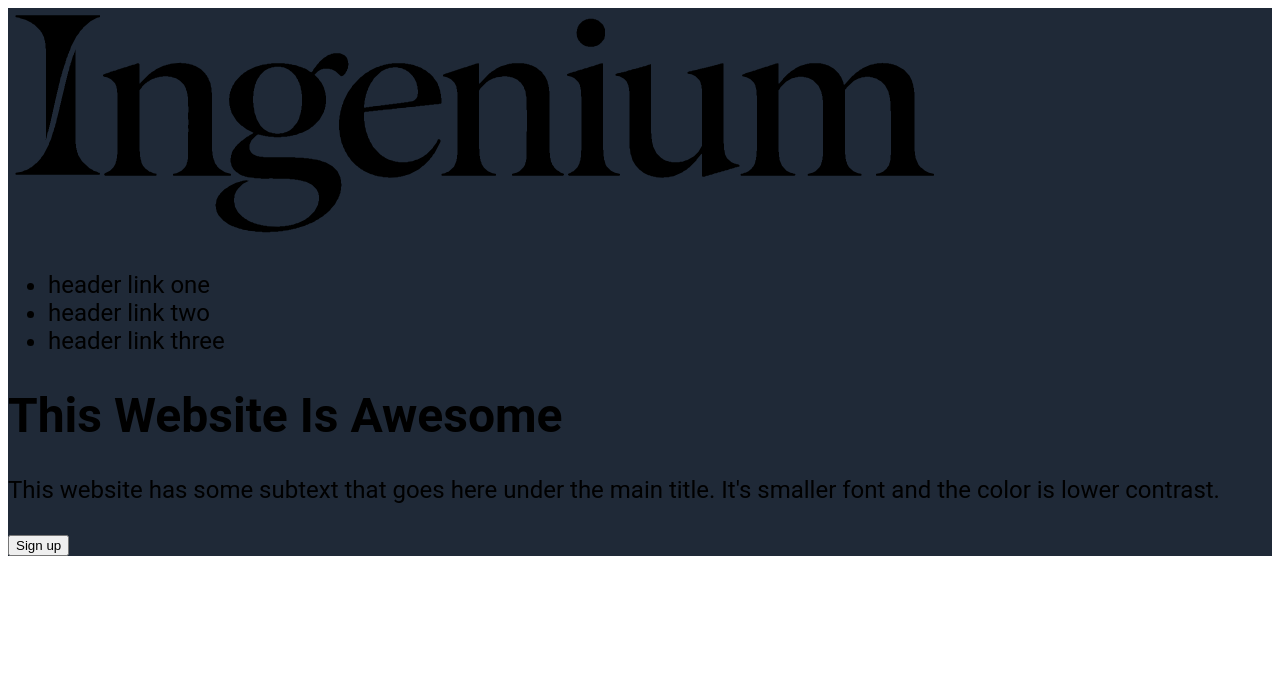
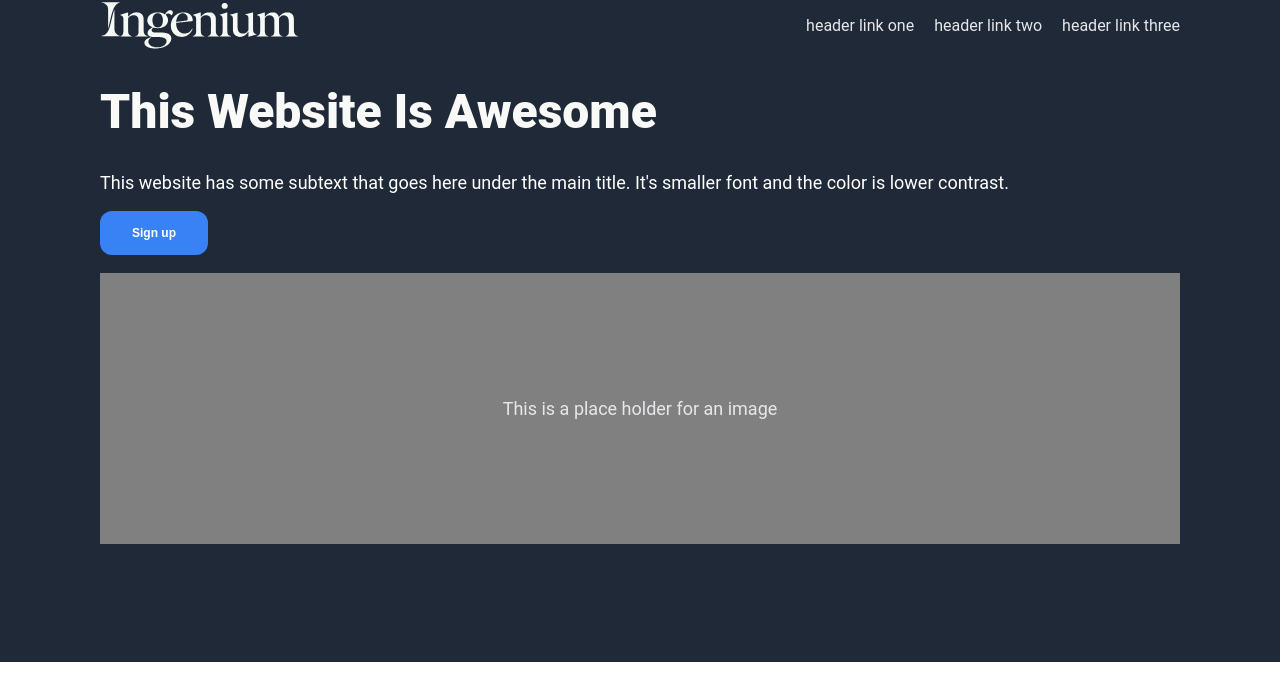
Before and after one commit to IngeniumEtNatura/landing-page, a plain HTML site: page index.html in a window 1280 px wide. Drawn offline with Linux system fonts and the light colour scheme.

Commit message:
MODIFY index.html and stylesheet.css for layout
Added styling to the stylesheet to get the layout
of the header looking more like the example.
Playing around with div containers in html file to
get content on left and right to sit next to each
other.

```diff
--- a/index.html
+++ b/index.html
@@ -8,17 +8,29 @@
 </head>
 <body>
     <div class="header">
+        <div class="top-border">
             <img src="./images/ingenium_wordmark.svg" class="ingenium-logo" alt="Ingenium">
             <ul>
                 <li>header link one</li>
                 <li>header link two</li>
                 <li>header link three</li>
             </ul>
+        </div>
+        <div class="header-content">
+
+            <div class="header-left"></div>
                 <h1>This Website Is Awesome</h1>
                 <p>This website has some subtext that goes here under the main title.
                     It's smaller font and the color is lower contrast.
                 </p>
                 <button>Sign up</button>
             </div>
+
+            <div class="header-right">
+                <p ID="placeholder">This is a place holder for an image</p>
+            </div>
+
+        </div>
+    </div>
 </body>
 </html>
--- a/stylesheet.css
+++ b/stylesheet.css
@@ -1,6 +1,67 @@
+body {
+    font-size: 24px;
+    font-family: Roboto, sans-serif;
+    color: F9FAF8;
+    margin: 0;
+    padding: 0;
+    display: flex;
+    flex-direction: column;
+}
+
+
+.ingenium-logo {
+    filter: invert(99%) sepia(76%) saturate(203%) hue-rotate(47deg)
+    brightness(107%) contrast(96%);
+    width: 200px;
+}
+
 .header {
     background-color: #1F2937;
-    font-size: 24px;
-    font-family: Roboto;
-    color: F9FAF8;
+    color: white;
+    padding: 100px;
+    padding-top: 0;
+    font-size: 18px;
 }
+
+.top-border {
+    display: flex;
+    justify-content: space-between;
+}
+
+ul {
+    font-size: 16px;
+    color: #E5E7EB;
+    list-style: none;
+    display: flex;
+    flex-direction: row;
+    gap: 20px;
+}
+
+
+.header-left {
+    display: flex;
+}
+
+h1 {
+    font-size: 48px;
+    color: #F9FAF8;
+    font-weight: 900;
+}
+
+button {
+    background-color: #3882F6;
+    color: white;
+    border: none;
+    padding: 15px 32px;
+    text-align: center;
+    font-weight: bold;
+    border-radius: 12px;
+    font-size: 12px;
+}
+
+#placeholder {
+    background-color: gray;
+    padding: 125px;
+    text-align: center;
+    color:#E5E7EB
+}
```
Lines whose indentation alone changed are shown as unchanged.
